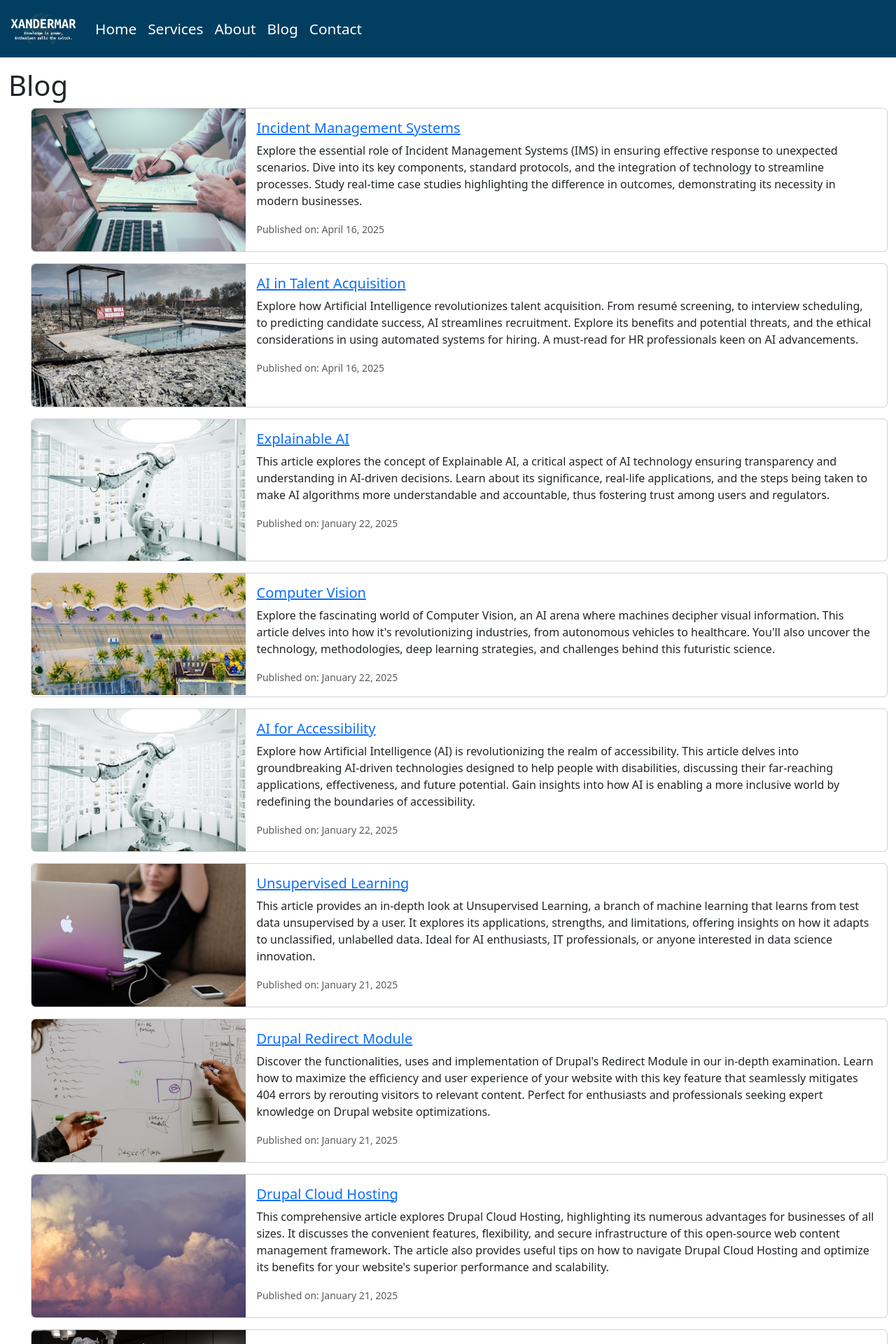
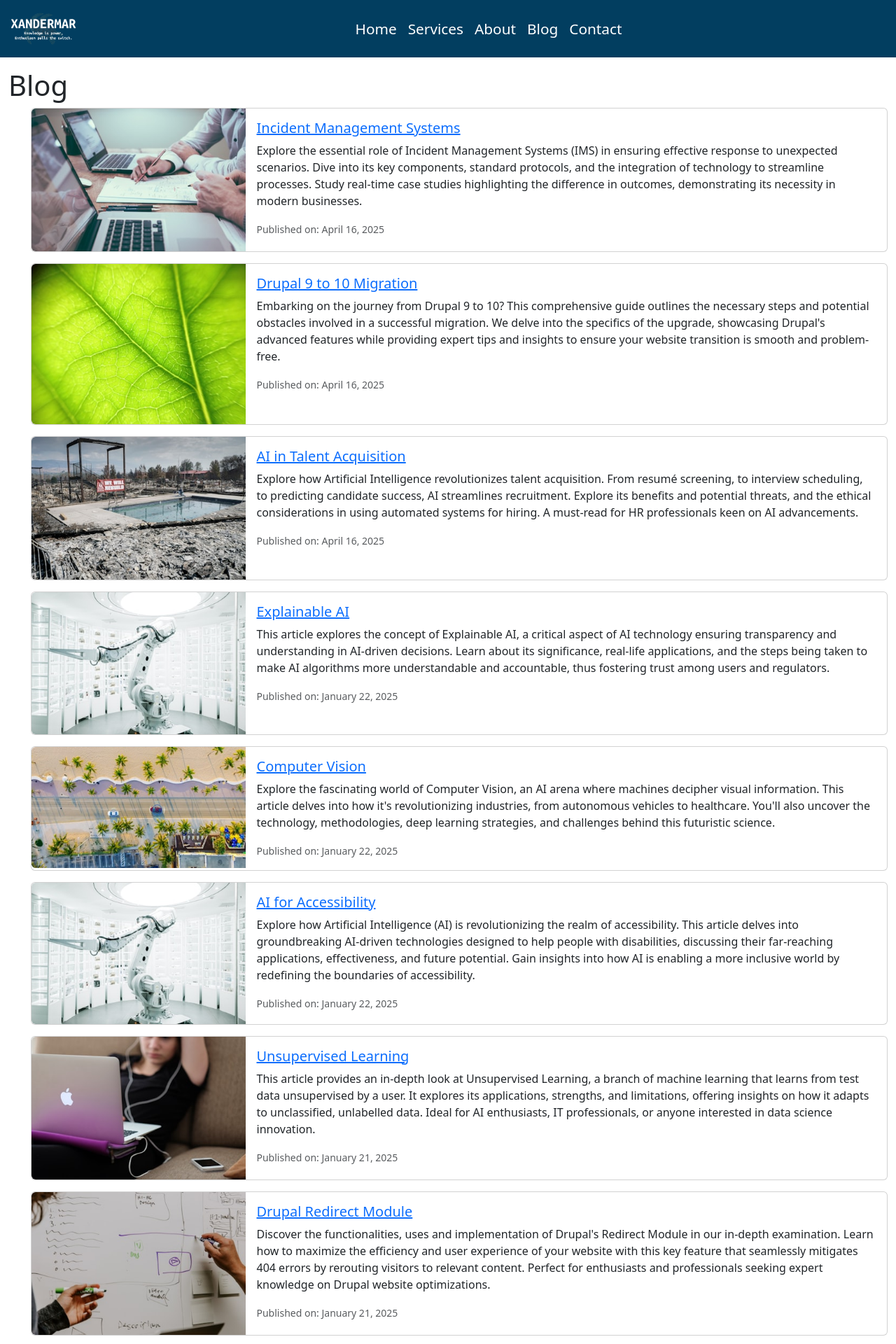
Before and after one commit to xandermar/delta, a Jekyll site: the page built from blog.md, in a window 1280 px wide. Shown: the top 1920 px of the page at 70% size. Built offline with Jekyll 4.4.1, drawn with Linux system fonts in a browser that asks for light colours; part of the change alters nothing that is shown.

Commit message:
Added article about Drupal 9 to 10 Migration

```diff
--- /dev/null
+++ b/_posts/2025-04-16-drupal-9-to-10-migration.md
@@ -0,0 +1,57 @@
+---
+layout: post
+title:  "Drupal 9 to 10 Migration"
+description: "Embarking on the journey from Drupal 9 to 10? This comprehensive guide outlines the necessary steps and potential obstacles involved in a successful migration. We delve into the specifics of the upgrade, showcasing Drupal's advanced features while providing expert tips and insights to ensure your website transition is smooth and problem-free."
+date: 2025-04-16
+categories: []
+list-image: /assets/images/Drupal-9-to-10-Migration.jpg
+page-image: image
+featured: false
+permalink: /blog/drupal-9-to-10-migration.html
+---
+# Drupal 9 to 10 Migration
+
+Migration is a key part of the Drupal ecosystem, and it is always evolving. With the release of Drupal 10, it's crucial for website owners to understand the process involved in migrating from Drupal 9 to Drupal 10. This article provides an in-depth look at the migration process, including the benefits of upgrading, key steps involved, and potential challenges.
+
+## Why Upgrade to Drupal 10?
+
+Upgrading to the latest version of Drupal provides several advantages. Drupal 10 offers enhanced performance, better security, and advanced features that improve the user experience. It also provides better compatibility with the latest versions of PHP and MySQL, which ensures your website runs smoothly. Moreover, upgrading to Drupal 10 ensures continued support from the Drupal community. Drupal 9's end of life is scheduled for November 2022, which means after this date, there will be no more updates or security patches for Drupal 9. Therefore, upgrading to Drupal 10 is essential to maintain the functionality and security of your website.
+
+## Preparing for the Upgrade
+
+Before starting the upgrade process, it's crucial to prepare your website. First, ensure that your website is running on the latest minor version of Drupal 9. This is because the upgrade path to Drupal 10 is only supported from the latest minor version of Drupal 9. Next, update all your contributed modules and themes to their latest versions. Most of these should already be compatible with Drupal 10, and those that are not should have a Drupal 10 compatible version available. Also, remove any deprecated code from your custom modules and themes. Drupal's upgrade_status module can help identify deprecated code in your custom projects.
+
+## The Upgrade Process
+
+The upgrade process involves several steps and should be done in a development environment first to avoid any disruptions to your live site. Start by installing the Upgrade Status module to check the readiness of your Drupal 9 site for the upgrade. This module will provide a report on the compatibility of your contributed and custom projects with Drupal 10. Next, install the Upgrade Rector module to fix any deprecated code automatically. After fixing deprecated code, switch the PHP version to the one required by Drupal 10.
+
+Next, update your composer.json file to require Drupal 10 and run `composer update`. This will download Drupal 10 and update the dependencies. After this, run the database updates by executing `drush updatedb` and then the configuration updates by executing `drush config:import`. Finally, check your site to ensure everything is working as expected. If there are any issues, resolve them before proceeding with the upgrade on your live site.
+
+## Dealing with Challenges
+
+Despite careful preparation, you might encounter challenges during the upgrade process. One common issue is encountering errors during the composer update. This might happen if there are incompatible modules or themes in your site. In such cases, check the issue queues of the problematic modules or themes for solutions. If you can't find a solution, consider reaching out to the Drupal community for help. Another common challenge is encountering errors during the database updates. If this happens, check the error message and logs for clues on what went wrong and how to fix it.
+
+## Post Upgrade Steps
+
+After completing the upgrade, there are a few steps you should take to ensure your site is running optimally. First, check your site thoroughly to ensure that everything is working correctly. This includes testing all your site's functionality and checking that all content displays correctly. Also, check your site's performance and optimize it if necessary. Additionally, update your backup and recovery plan to account for the changes made during the upgrade.
+
+## Ongoing Maintenance
+
+Upgrading to Drupal 10 is not a one-time task. Like all software, Drupal continually evolves, and new updates and security patches are regularly released. Therefore, it's crucial to stay on top of these updates to maintain the functionality and security of your site. This involves regularly checking for and applying updates to Drupal core as well as contributed modules and themes. Also, keep an eye on the Drupal community for news on upcoming major versions of Drupal, as these will require a more involved upgrade process.
+
+## Drupal 10's Built-in Upgrade System
+
+One of the new features in Drupal 10 is the built-in upgrade system. This system allows site owners to upgrade to new major versions of Drupal directly from the admin interface, without the need for command-line tools. This simplifies the upgrade process and makes it more accessible to site owners without technical expertise. However, it's still necessary to prepare your site for the upgrade by updating to the latest minor version and fixing deprecated code.
+
+## Conclusion
+
+While the process of upgrading from Drupal 9 to Drupal 10 might seem daunting, it's a necessary step to ensure your website stays up to date and secure. With careful preparation and by following the steps outlined in this article, you should be able to carry out the upgrade smoothly. Remember that the Drupal community is always there to help if you encounter any issues. By upgrading to Drupal 10, you'll benefit from the latest features and improvements, and ensure your website is ready for the future.
+
+## References
+
+- [Preparing for Drupal 9](https://www.drupal.org/docs/9/how-to-prepare-your-drupal-7-or-8-site-for-drupal-9/preparing-your-site-for-drupal-9)
+- [Upgrade Status module](https://www.drupal.org/project/upgrade_status)
+- [Upgrade Rector module](https://www.drupal.org/project/upgrade_rector)
+- [Upgrading from Drupal 8 to Drupal 9 (or higher)](https://www.drupal.org/docs/upgrading-drupal/upgrading-from-drupal-8-to-drupal-9-or-higher)
+- [Updating Drupal core via Composer](https://www.drupal.org/docs/updating-drupal/updating-drupal-core-via-composer)
+- [Configuring automated updates in Drupal 10](https://www.drupal.org/docs/updating-drupal/how-to-prepare-your-site-for-automated-updates)
--- a/assets/main.scss
+++ b/assets/main.scss
@@ -1,5 +1,14 @@
 ---
 ---
+
+.navbar-expand-lg .navbar-nav {
+    flex-direction: row;
+    list-style: none;
+    padding: 0;
+    margin: 0 auto;
+    text-align: center;
+    display: flex;
+}
 
 h2 {
     font-size: 1.3rem !important;
```
Also changed, not shown: assets/images/Drupal-9-to-10-Migration.jpg (added).
